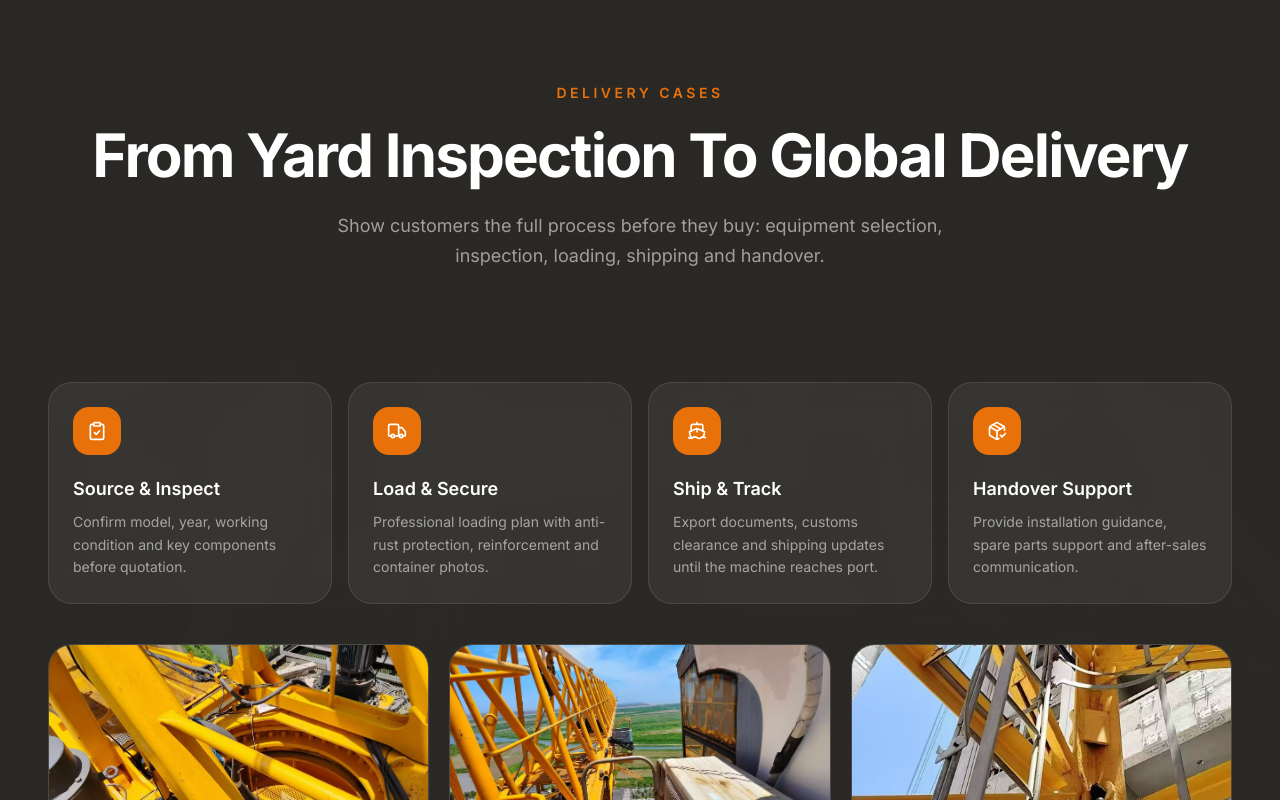
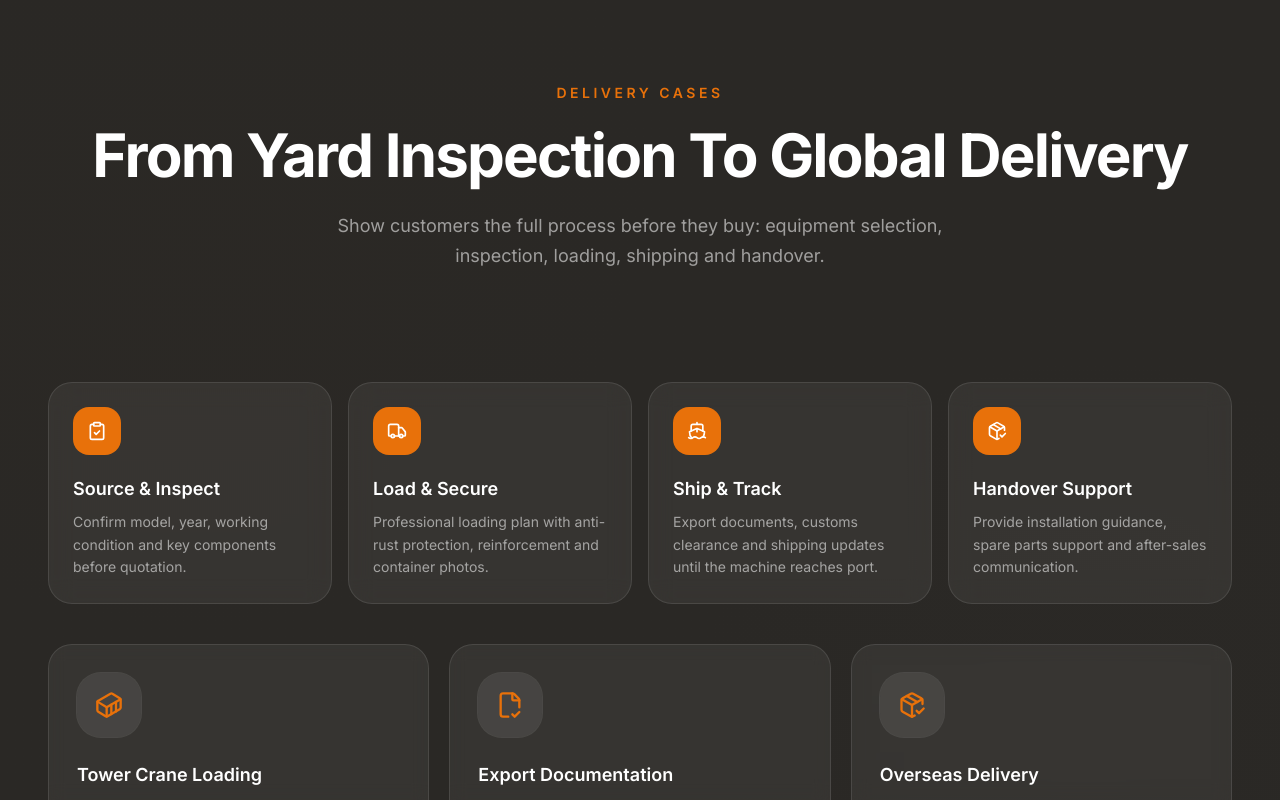
Before and after one commit to acelbw/tuokelai-machinery, a Next.js app: page / in a window 1280 px wide. Shown: the part 2000-2800 px from the top of the page. Built offline with nearby package versions, Linux system fonts and the light colour scheme; no server answers.

Commit message:
Remove placeholder case imagery

```diff
--- a/src/app/about/page.tsx
+++ b/src/app/about/page.tsx
@@ -65,7 +65,7 @@ export default function AboutPage() {
 
   return (
     <section className="relative overflow-hidden py-28 lg:py-36">
-      <div className="absolute inset-x-0 top-0 h-[520px] bg-[url('/images/products/crane-05.jpg')] bg-cover bg-center opacity-10" />
+      <div className="absolute inset-x-0 top-0 h-[520px] bg-[radial-gradient(circle_at_50%_10%,rgba(238,112,0,0.12),transparent_34%)]" />
       <div className="absolute inset-x-0 top-0 h-[520px] bg-gradient-to-b from-brand-orange/5 to-brand-bg" />
       <div className="relative z-10 max-w-7xl mx-auto px-6 sm:px-8 lg:px-12">
         <SectionHeader
--- a/src/components/sections/home/DeliveryCases.tsx
+++ b/src/components/sections/home/DeliveryCases.tsx
@@ -1,7 +1,7 @@
 "use client";
 
 import Link from "next/link";
-import { ArrowRight, ClipboardCheck, Container, PackageCheck, Ship, Truck } from "lucide-react";
+import { ArrowRight, ClipboardCheck, Container, FileCheck2, PackageCheck, Ship, Truck } from "lucide-react";
 import { motion } from "framer-motion";
 import { useLanguage } from "@/hooks/useLanguage";
 import { SectionHeader } from "@/components/ui/SectionHeader";
@@ -78,7 +78,7 @@ const copy = {
 } as const;
 
 const icons = [ClipboardCheck, Truck, Ship, PackageCheck];
-const images = ["/images/products/crane-02.jpg", "/images/products/crane-04.jpg", "/images/products/crane-06.jpg"];
+const cardIcons = [Container, FileCheck2, PackageCheck];
 
 export function DeliveryCases() {
   const { lang } = useLanguage();
@@ -86,7 +86,7 @@ export function DeliveryCases() {
 
   return (
     <section id="cases" className="relative overflow-hidden py-28 lg:py-36 bg-brand-dark">
-      <div className="absolute inset-0 bg-[url('/images/products/crane-03.jpg')] bg-cover bg-center opacity-15" />
+      <div className="absolute inset-0 bg-[radial-gradient(circle_at_15%_20%,rgba(238,112,0,0.18),transparent_32%),radial-gradient(circle_at_85%_70%,rgba(255,255,255,0.08),transparent_30%)]" />
       <div className="absolute inset-0 bg-gradient-to-b from-brand-dark via-brand-dark/95 to-brand-dark" />
       <div className="relative z-10 max-w-7xl mx-auto px-6 sm:px-8 lg:px-12">
         <SectionHeader
@@ -119,22 +119,25 @@ export function DeliveryCases() {
         </div>
 
         <div className="grid grid-cols-1 md:grid-cols-3 gap-5">
-          {text.cards.map(([title, desc], index) => (
+          {text.cards.map(([title, desc], index) => {
+            const CardIcon = cardIcons[index];
+            return (
               <motion.div
                 key={title}
                 initial={{ opacity: 0, y: 24 }}
                 whileInView={{ opacity: 1, y: 0 }}
                 viewport={{ once: true }}
                 transition={{ duration: 0.5, delay: index * 0.08 }}
-              className="overflow-hidden rounded-3xl border border-white/10 bg-white/[0.06] backdrop-blur"
+                className="rounded-3xl border border-white/10 bg-white/[0.06] p-7 backdrop-blur"
               >
-              <img src={images[index]} alt={title} className="h-56 w-full object-cover" loading="lazy" />
-              <div className="p-6">
+                <div className="mb-6 flex h-16 w-16 items-center justify-center rounded-3xl bg-white/[0.08] text-brand-orange ring-1 ring-white/10">
+                  <CardIcon className="h-7 w-7" />
+                </div>
                 <h3 className="mb-2 text-lg font-semibold text-white">{title}</h3>
                 <p className="text-sm leading-relaxed text-white/55">{desc}</p>
-              </div>
               </motion.div>
-          ))}
+            );
+          })}
         </div>
 
         <div className="mt-12 text-center">
--- a/src/components/sections/home/HeroSection.tsx
+++ b/src/components/sections/home/HeroSection.tsx
@@ -13,8 +13,8 @@ export function HeroSection() {
     <section className="relative min-h-screen flex items-center justify-center overflow-hidden">
       {/* Warm dark background */}
       <div className="absolute inset-0 bg-brand-dark" />
-      <div className="absolute inset-0 bg-[url('/images/products/crane-01.jpg')] bg-cover bg-center opacity-20" />
-      <div className="absolute inset-0 bg-gradient-to-b from-brand-dark/75 via-brand-dark/90 to-brand-dark" />
+      <div className="absolute inset-0 bg-[radial-gradient(circle_at_50%_20%,rgba(238,112,0,0.16),transparent_34%),linear-gradient(135deg,rgba(255,255,255,0.08)_0%,transparent_28%,rgba(255,255,255,0.04)_62%,transparent_100%)]" />
+      <div className="absolute inset-0 bg-gradient-to-b from-brand-dark/80 via-brand-dark/92 to-brand-dark" />
       <div className="absolute inset-0 bg-dots opacity-30" />
 
       {/* Warm ambient glows */}
```
Lines whose indentation alone changed are shown as unchanged.
